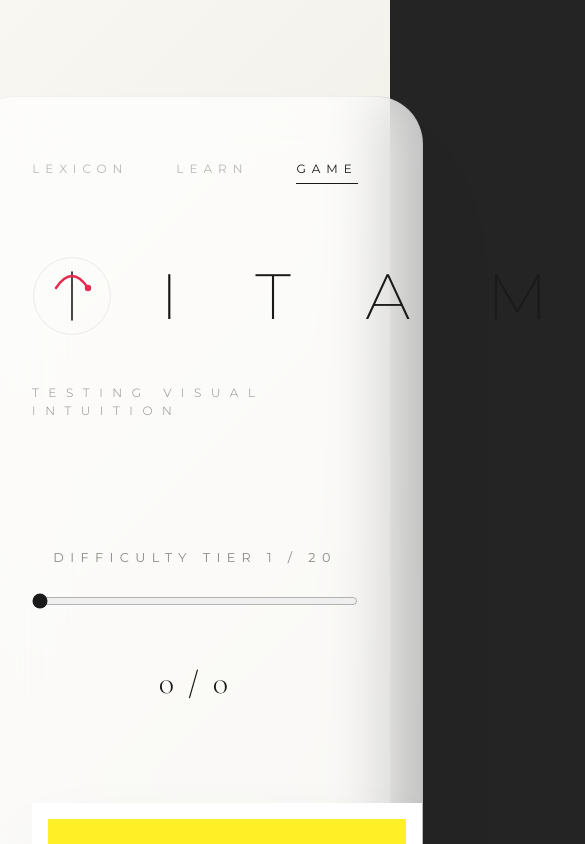
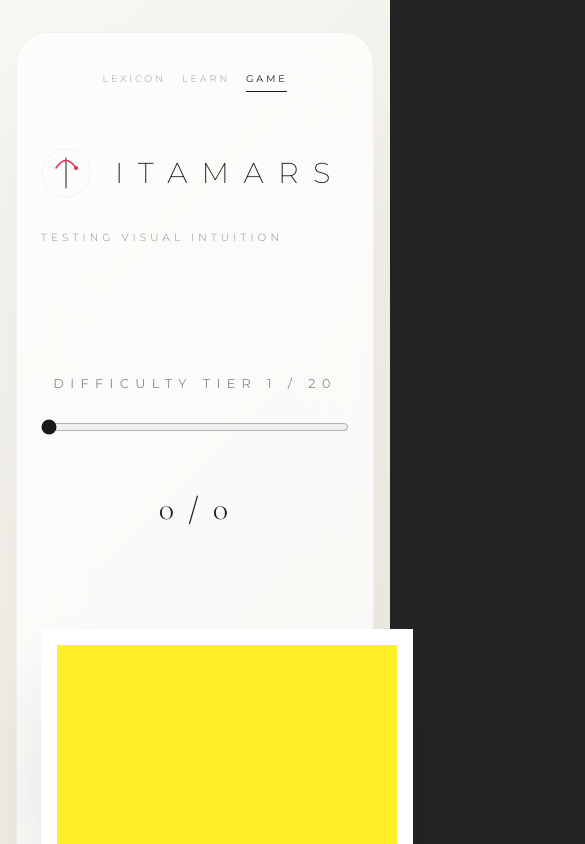
Before and after one commit to ItamarShecwitz/colors, a React (Vite) app: page / in a window 390 px wide. Both pictures are taken after a click on the button "GAME". Shown: the top 844 px of the page, 585 px wide, since content can reach past the window. Built offline with nearby package versions, Linux system fonts and the light colour scheme.

Commit message:
feat: optimize UI for full phone compatibility and responsive gallery layout

```diff
--- a/src/App.css
+++ b/src/App.css
@@ -523,12 +523,124 @@ input[type="range"] {
 }
 
 @media (max-width: 1000px) {
-  .content-card { padding: 4rem; border-radius: 3rem; }
-  .tabs { position: relative; top: 0; right: 0; margin-bottom: 5rem; justify-content: center; }
-  header h1 { font-size: 4rem; }
-  .main-display, .game-main { grid-template-columns: 1fr; gap: 4rem; }
-  .fashion-square, .target-square { width: 100%; aspect-ratio: 1; height: auto; border-width: 1rem; }
-  .primary-name h2 { font-size: 5rem; }
-  .relationships { grid-template-columns: 1fr; gap: 4rem; }
-  .level-grid { grid-template-columns: 1fr 1fr; gap: 3rem; }
+  .app-container {
+    padding: 2rem 1rem;
+  }
+
+  .content-card {
+    padding: 3rem 2rem;
+    border-radius: 2rem;
+  }
+
+  .tabs {
+    position: relative;
+    top: 0;
+    right: 0;
+    margin-bottom: 4rem;
+    justify-content: center;
+    gap: 1.5rem;
+  }
+
+  .logo-container {
+    gap: 1.5rem;
+  }
+
+  .brand-logo {
+    width: 50px;
+    height: 50px;
+  }
+
+  .brand-name {
+    font-size: 2.5rem;
+    letter-spacing: 0.8em;
+    margin-right: -0.8em;
+  }
+
+  .brand-tagline {
+    font-size: 0.65rem;
+    letter-spacing: 0.4em;
+    margin-top: 2rem;
+  }
+
+  .main-display, .game-main {
+    grid-template-columns: 1fr;
+    gap: 3rem;
+  }
+
+  .fashion-square, .target-square {
+    width: 100%;
+    aspect-ratio: 1;
+    height: auto;
+    border-width: 1rem;
+  }
+
+  .square-label {
+    font-size: 2.5rem;
+    padding: 1.5rem;
+  }
+
+  input[type="text"] {
+    font-size: 2.5rem;
+  }
+
+  .relationships {
+    grid-template-columns: 1fr;
+    gap: 4rem;
+  }
+
+  .level-grid {
+    grid-template-columns: 1fr 1fr;
+    gap: 1.5rem;
+  }
+
+  .chip-name {
+    font-size: 1.4rem;
+  }
+
+  .chip-swatch {
+    border-width: 0.5rem;
+  }
+
+  .option-btn {
+    padding: 1.5rem;
+    font-size: 1.4rem;
+  }
+
+  .difficulty-slider-container {
+    max-width: 100%;
+  }
 }
+
+@media (max-width: 480px) {
+  .content-card {
+    padding: 2.5rem 1.5rem;
+  }
+
+  .brand-name {
+    font-size: 1.8rem;
+    letter-spacing: 0.5em;
+    margin-right: -0.5em;
+  }
+
+  .tabs {
+    gap: 1rem;
+  }
+
+  .tabs button {
+    font-size: 0.6rem;
+    letter-spacing: 0.3em;
+  }
+
+  .level-grid {
+    grid-template-columns: 1fr;
+  }
+
+  .history-items {
+    gap: 1.5rem;
+  }
+
+  .history-dot {
+    width: 18px;
+    height: 18px;
+  }
+}
```
Also changed, not shown: 1 other file (tests, documents, lock files or other folders).
